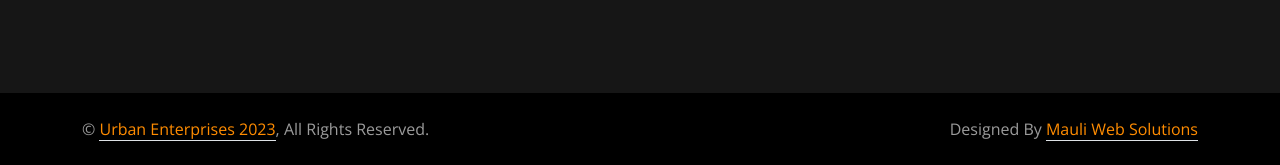
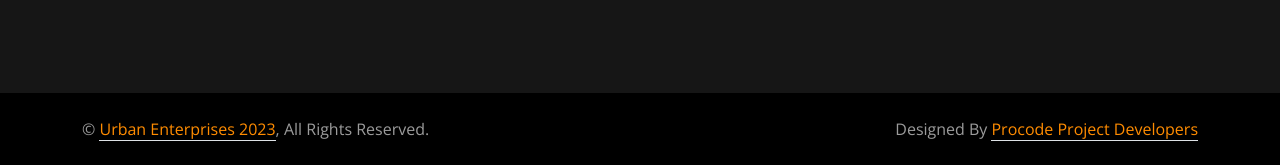
Before and after one commit to jagdish283/Urban_Enterprises_Palus, a plain HTML site: page contact.html in a window 1280 px wide. Shown: the part 1604-1769 px from the top of the page. Drawn offline with nearby package versions, Linux system fonts and the light colour scheme.

Commit message:
Update contact.html

```diff
--- a/contact.html
+++ b/contact.html
@@ -250,7 +250,7 @@
                 </div>
                 <div class="col-md-6 text-center text-md-end">
                     <!--/*** This template is free as long as you keep the footer author’s credit link/attribution link/backlink. If you'd like to use the template without the footer author’s credit link/attribution link/backlink, you can purchase the Credit Removal License from "https://htmlcodex.com/credit-removal". Thank you for your support. ***/-->
-                    Designed By <a class="border-bottom" href="#">Mauli Web Solutions</a>
+                    Designed By <a class="border-bottom" href="#">Procode Project Developers</a>
                 </div>
             </div>
         </div>
```
